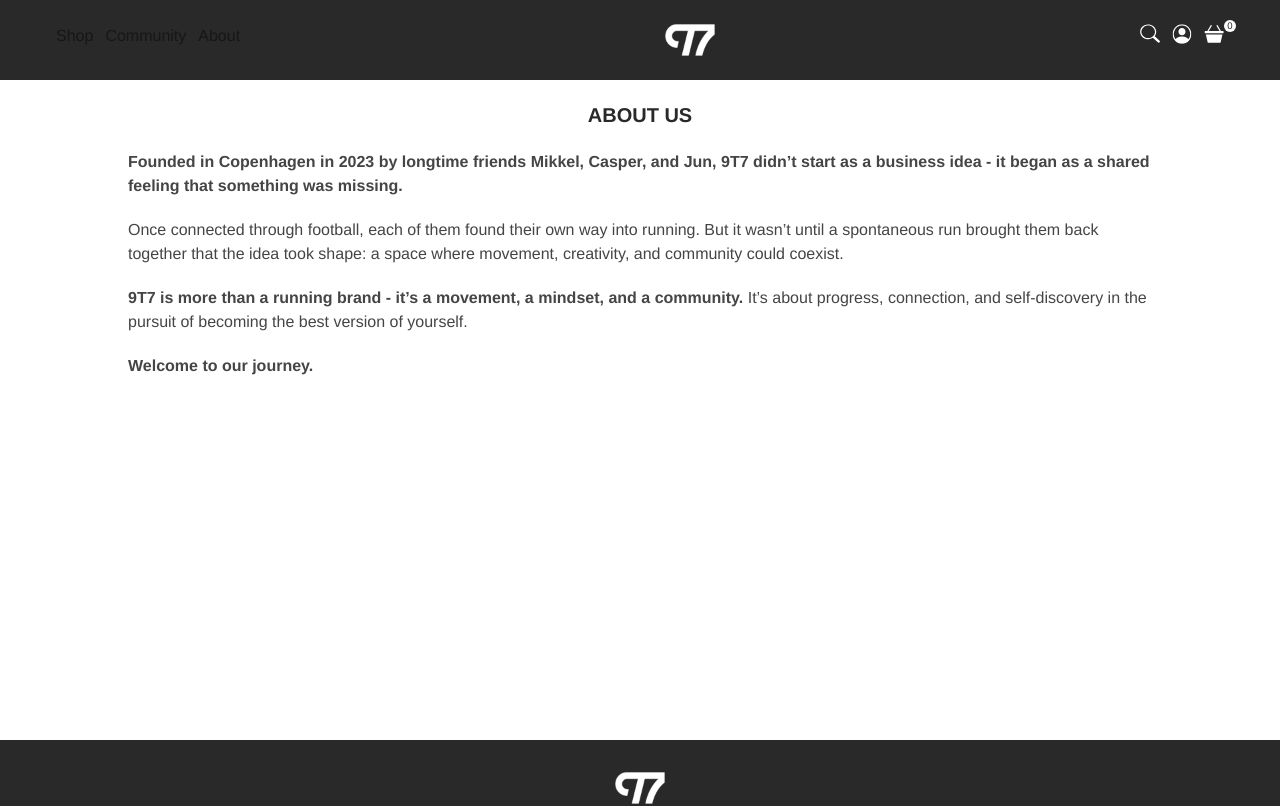
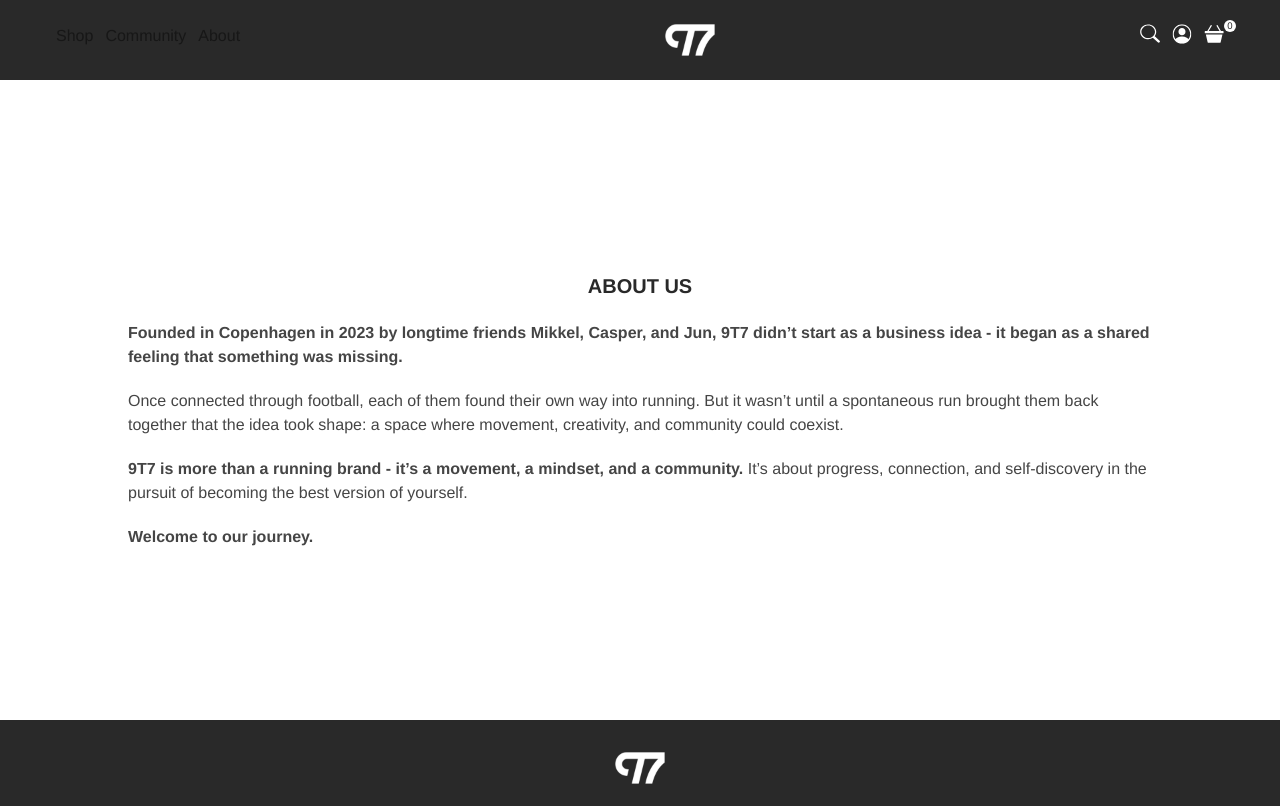
Before and after one commit to sagecave/web_9tseven, a Next.js app: page /aboutPage in a window 1280 px wide. Shown: the top 806 px of the page. Built offline with nearby package versions, Linux system fonts and the light colour scheme.

Commit message:
grid fixet, bruger subgrid nu

```diff
--- a/src/app/aboutPage/page.js
+++ b/src/app/aboutPage/page.js
@@ -1,6 +1,6 @@
 const about = () => {
   return (
-    <section className="h-[80vh]">
+    <section className="h-[80vh] grid col-start-2 col-end-3">
       <div className="flex flex-col justify-center items-center gap-5 mt-5">
         <h1 className="text-HeaderSizeSmall text-main_black">ABOUT US</h1>
         <div className="text-alternativ_black text-ParagraphSize flex flex-col gap-5">
--- a/src/app/layout.js
+++ b/src/app/layout.js
@@ -25,7 +25,7 @@ export default function RootLayout({ children }) {
         <header className="col-start-1 col-end-4">
           <HamburgerMenu />
         </header>
-        <main className="col-start-2 col-end-3">{children}</main>
+        <main className="grid grid-cols-subgrid col-start-1 col-end-4  ">{children}</main>
         <footer className="col-start-1 col-end-4">
           <Footer></Footer>
         </footer>
--- a/src/app/page.js
+++ b/src/app/page.js
@@ -5,14 +5,16 @@ import ProductLayout from "../../layouts/ProductLayout";
 export default function Home() {
   return (
     <>
-      <section className="h-[100vh] ">
+      <section className="h-[100vh] col-start-1 col-end-4 grid overflow-hidden">
         <Image src="/assets/images/frontPageFirstPic.jpg" alt="hero" width={1000} height={1000} className="w-full h-full  overflow-hidden  object-cover " />
 
         <h1 className="text-alternativ_black">Front page</h1>
       </section>
-      <ProductLayout>
-        <ProductContainer />
-      </ProductLayout>
+      <section className="grid col-start-2 col-end-3 mt-10">
+        <ProductLayout>
+          <ProductContainer />
+        </ProductLayout>
+      </section>
     </>
   );
 }
--- a/src/app/payment-success/page.js
+++ b/src/app/payment-success/page.js
@@ -7,6 +7,7 @@ const paymentSuccessPage = ({ searchParams }) => {
   const { amount } = React.use(searchParams);
 
   return (
+    <section className="grid col-start-2 col-end-3 ">
       <div className="flex justify-center h-auto mt-10">
         <div className=" border-2 border-alternativ_white w-1/2 p-6 flex flex-col justify-center items-center rounded-lg shadow-lg">
           <h1 className="text-HeaderSizeSmall text-main_black pb-[20]">Payment Success</h1>
@@ -21,6 +22,7 @@ const paymentSuccessPage = ({ searchParams }) => {
           </Link>
         </div>
       </div>
+    </section>
   );
 };
 
--- a/src/app/paymentPage/page.js
+++ b/src/app/paymentPage/page.js
@@ -2,8 +2,8 @@ import Payment from "../../../components/StripeComponent/Payment";
 
 export default function Home() {
   return (
-    <div>
+    <section className="grid col-start-2 col-end-3 ">
       <Payment></Payment>
-    </div>
+    </section>
   );
 }
--- a/src/app/productPage/[slug]/page.js
+++ b/src/app/productPage/[slug]/page.js
@@ -64,7 +64,7 @@ export default function SingleProductPage() {
   }, [slug]);
 
   return (
-    <section className=" md:grid md:grid-cols-2">
+    <section className="  grid col-start-2 col-end-3 ">
       <div className="hidden md:block md:col-start-1 md:col-end-3">
         <h1 className=" text-HeaderSizeBig text-main_black">{productsData[0]?.title}</h1>
         <p className="text-ParagraphSize text-alternativ_black">bredcrum path</p>
--- a/src/app/productPage/page.js
+++ b/src/app/productPage/page.js
@@ -4,7 +4,7 @@ import ProductsLayout from "../../../layouts/ProductLayout";
 
 export default function ProductPage() {
   return (
-    <section className="mt-10">
+    <section className="mt-10 grid col-start-2 col-end-3 ">
       <h1 className="text-HeaderSizeSmall text-main_black pb-[20]">ALL PRODUCTS</h1>
       <ProductsLayout>
         <ProductContainer />
```
Lines whose indentation alone changed are shown as unchanged.
